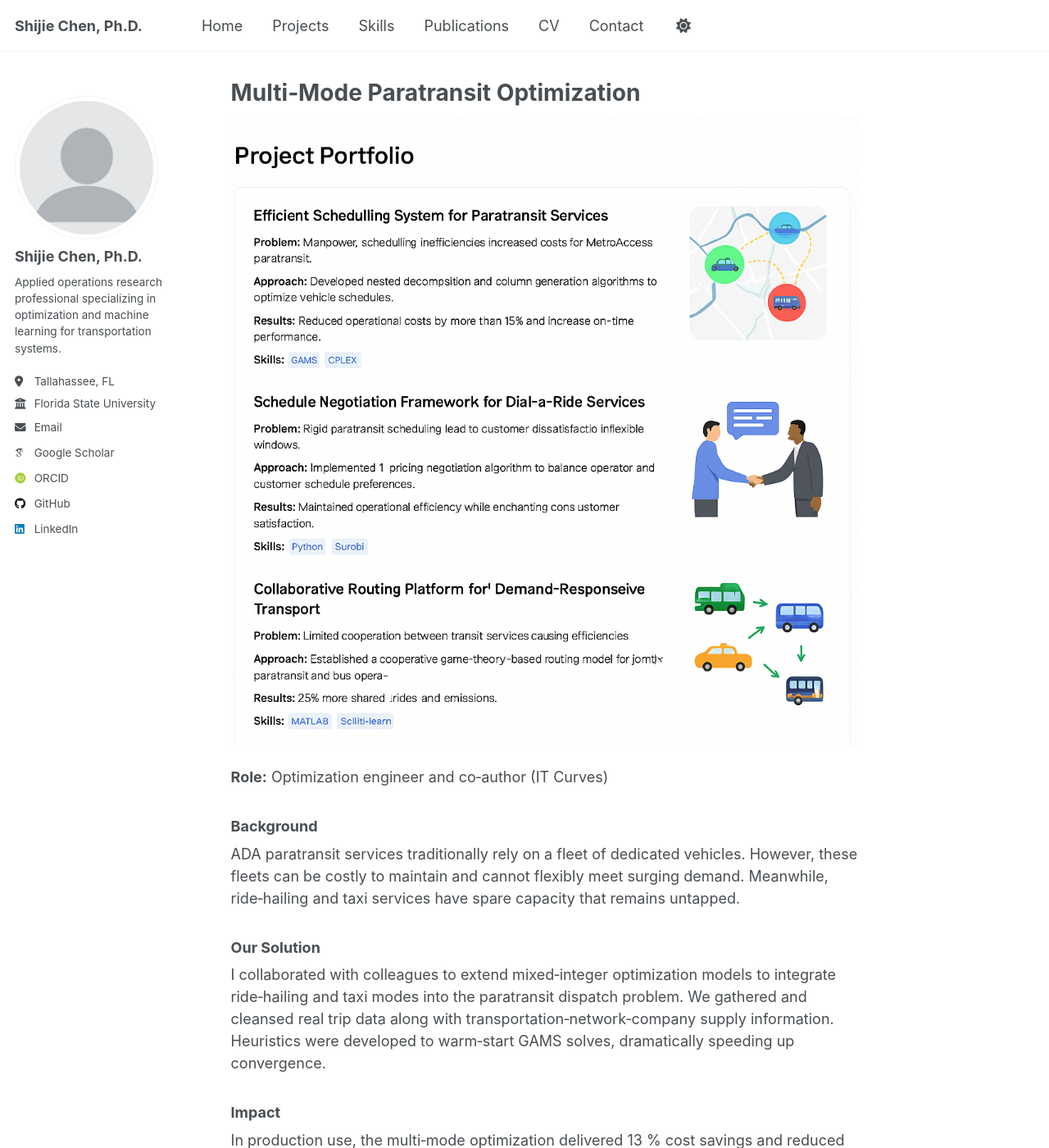
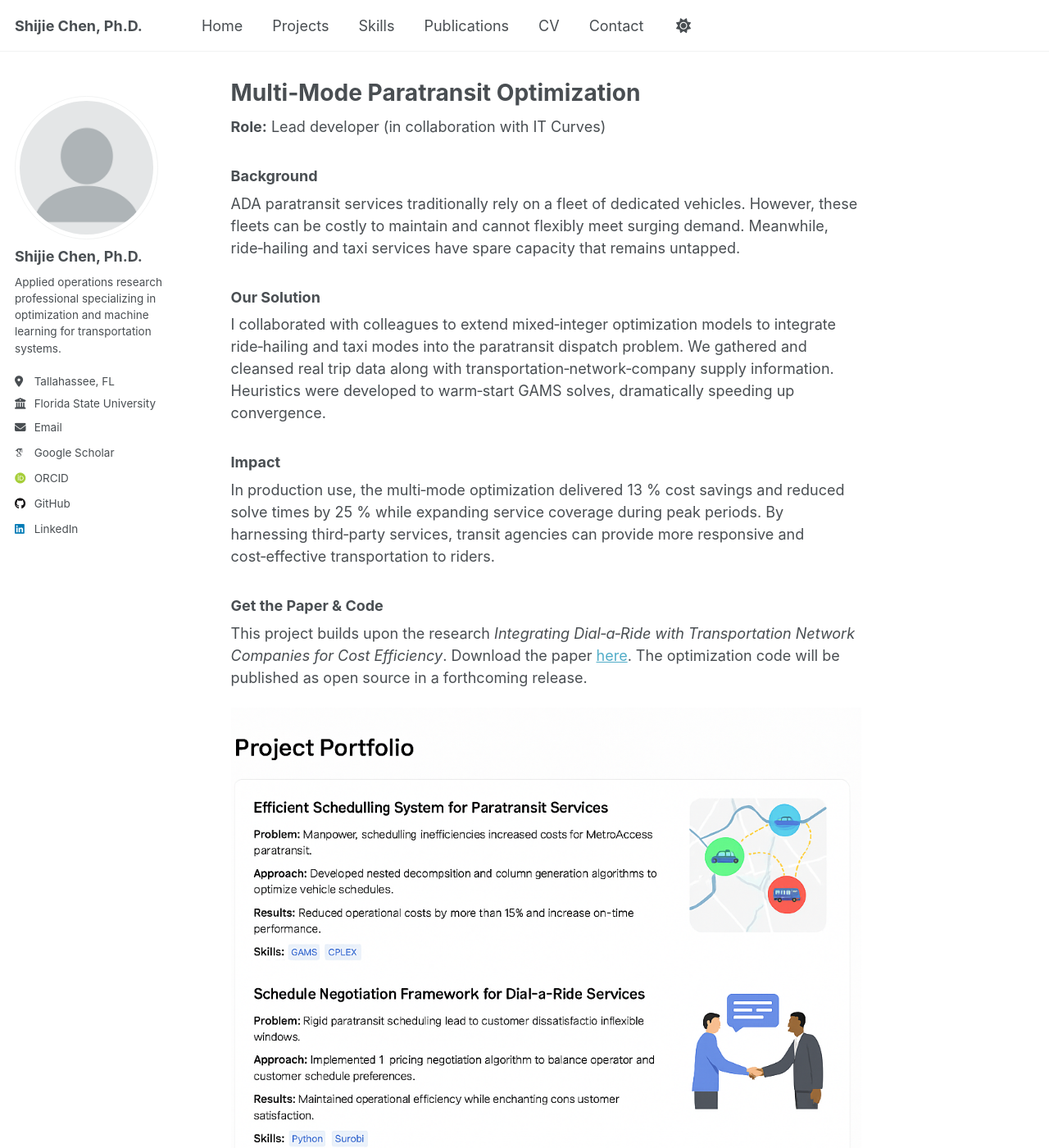
Before and after one commit to ShijieChen01/shijiechen01.github.io, a Jekyll site: the page built from _pages/multi-mode-optimization.md, in a window 1280 px wide and 1400 px high. Shown: the whole window at 82% size. Built offline with Jekyll 4.4.1, drawn with Linux system fonts in a browser that asks for light colours; some web fonts are replaced; a script that is not in the unit is left out.

Commit message:
Update multi-mode-optimization.md

```diff
--- a/_pages/multi-mode-optimization.md
+++ b/_pages/multi-mode-optimization.md
@@ -5,9 +5,8 @@ permalink: /projects/multi-mode-optimization/
 author_profile: true
 ---
 
-<p><img src="{{ site.baseurl }}/assets/img/project-multi-mode.png" alt="Multi‑mode optimization illustration" style="max-width:100%; height:auto;" /></p>
 
-**Role:** Optimization engineer and co‑author (IT Curves)
+**Role:** Lead developer (in collaboration with IT Curves)
 
 ### Background
 
@@ -24,3 +23,5 @@ In production use, the multi‑mode optimization delivered 13 % cost savings an
 ### Get the Paper & Code
 
 This project builds upon the research *Integrating Dial‑a‑Ride with Transportation Network Companies for Cost Efficiency*.  Download the paper [here]({{ site.baseurl }}/files/integrating-dial-a-ride.pdf).  The optimization code will be published as open source in a forthcoming release.
+
+<p><img src="{{ site.baseurl }}/assets/img/project-multi-mode.png" alt="Multi‑mode optimization illustration" style="max-width:100%; height:auto;" /></p>
```
